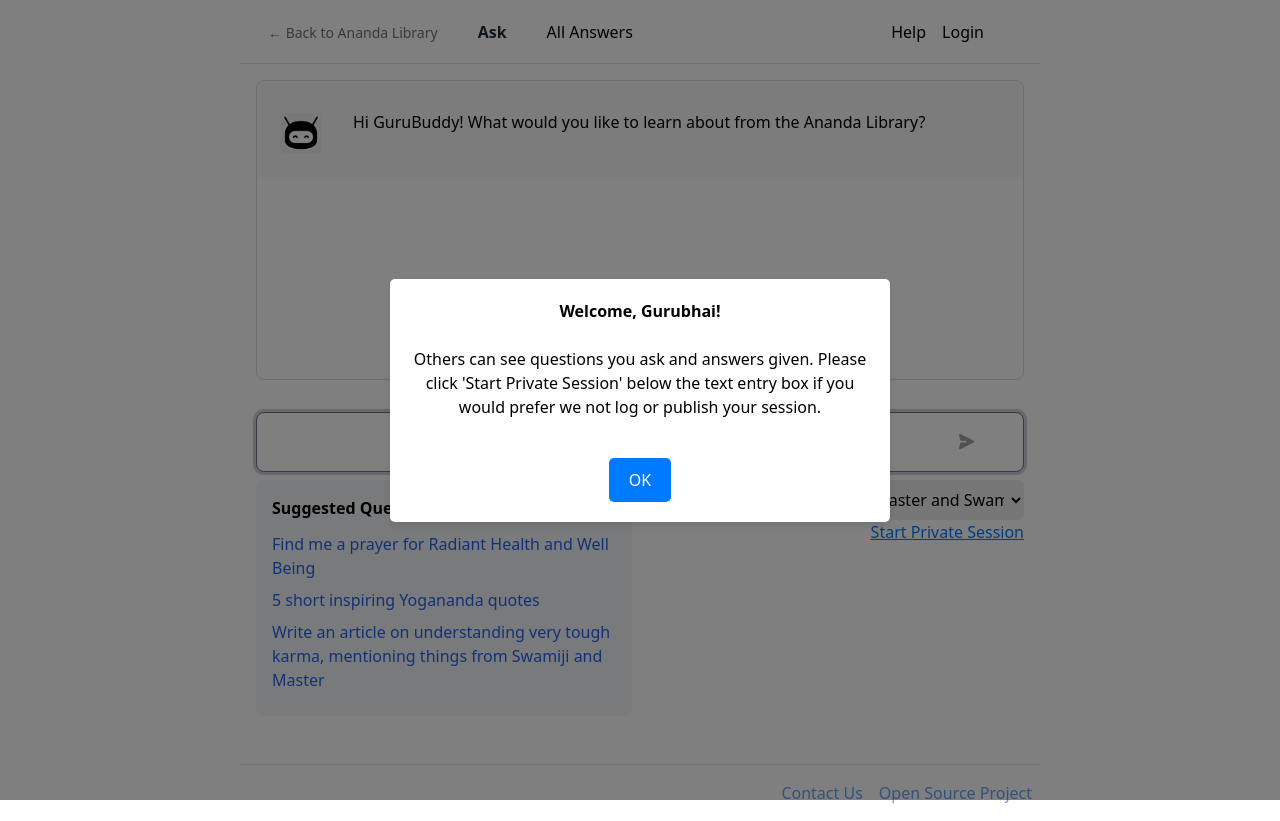
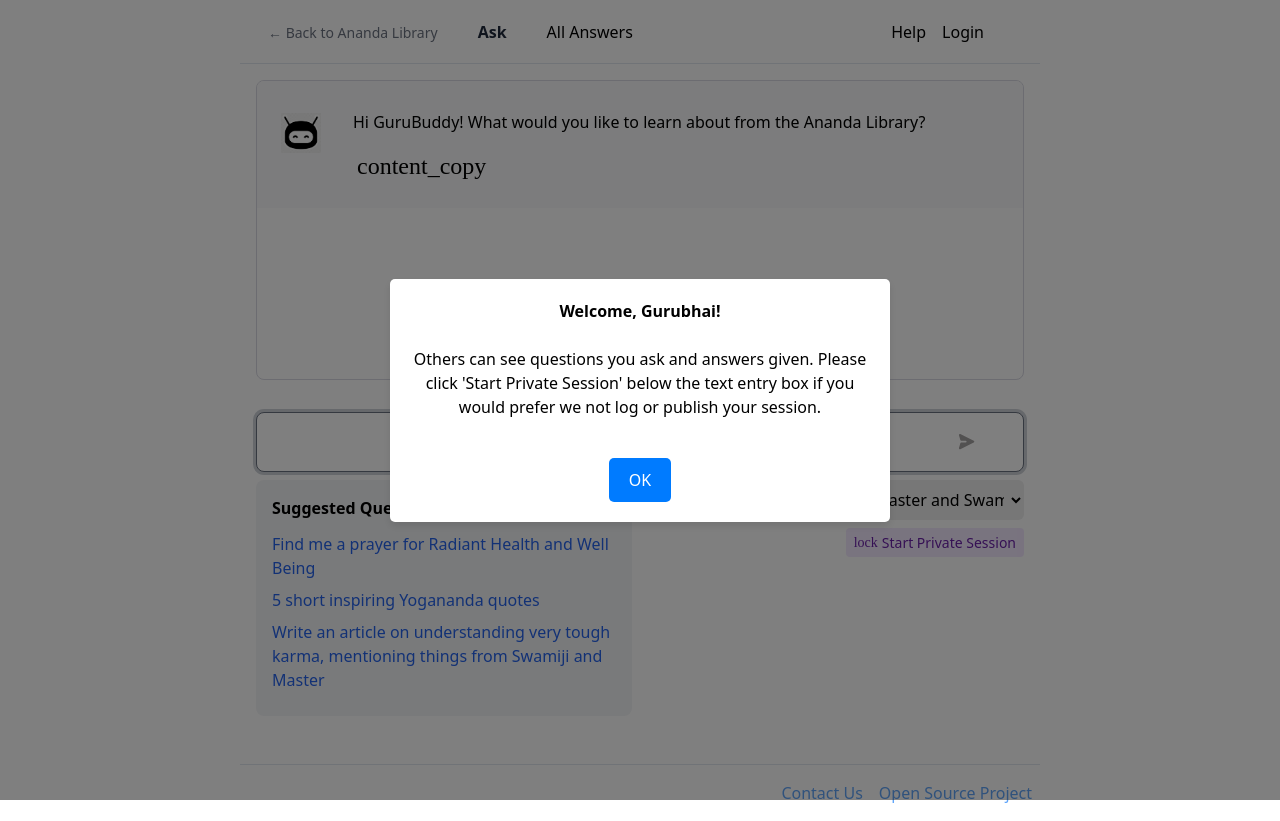
Before and after one commit to mayooear/gpt4-pdf-chatbot-langchain, a Next.js app: page / in a window 1280 px wide. Built offline with nearby package versions, Linux system fonts and the light colour scheme.

Commit message:
Private mode improvements

```diff
--- a/components/ChatInput.tsx
+++ b/components/ChatInput.tsx
@@ -191,13 +191,16 @@ export const ChatInput: React.FC<ChatInputProps> = ({
                       <CollectionSelector onCollectionChange={handleCollectionChange} currentCollection={collection} />
                     </div>
                   </div>
-                  <button
-                    type="button"
-                    onClick={handlePrivateSessionChange}
-                    className={`${styles.privateButton} ${privateSession ? styles.buttonActive : ''} w-full sm:w-auto mt-2 sm:mt-1`}
-                  >
-                    {privateSession ? 'Reload Page to End Private Session' : 'Start Private Session'}
-                  </button>
+                  {!privateSession && (
+                    <button
+                      type="button"
+                      onClick={handlePrivateSessionChange}
+                      className="mt-2 px-2 py-1 text-xs sm:text-sm rounded w-1/2 sm:w-auto bg-purple-100 text-purple-800"
+                    >
+                      <span className="material-icons text-sm mr-1 align-middle">lock</span>
+                      <span className="align-middle">Start Private Session</span>
+                    </button>
+                  )}
                 </div>
               </div>
             )}
--- a/pages/index.tsx
+++ b/pages/index.tsx
@@ -229,6 +229,16 @@ export default function Home() {
       <Layout>
         <LikePrompt show={showLikePrompt} />
         <div className={styles.main}>
+        {privateSession && (
+            <div className="bg-purple-100 text-purple-800 text-center py-2 flex items-center justify-center">
+              <span className="material-icons text-2xl mr-2">lock</span>
+              You are in a Private Session (<button
+                onClick={handlePrivateSessionChange}
+                className="underline hover:text-purple-900"
+              > end private session
+              </button> )
+            </div>
+          )}
           <div className={styles.cloud} style={{ width: '100%', maxWidth: '100%', boxSizing: 'border-box' }}>
             <div ref={messageListRef} className={`${styles.messagelist} w-full overflow-y-auto`}>
               {messages.map((message, index) => {
@@ -288,9 +298,10 @@ export default function Home() {
                             </ReactMarkdown>
                           </div>
                           {/* Action icons container */}
-                          {message.type === 'apiMessage' && message.docId && (
                           <div className="mt-4 flex gap-2">
                             <CopyButton markdown={message.message} answerId={message.docId ?? ''} />
+                            {!privateSession && message.type === 'apiMessage' && message.docId && (
+                              <>
                                 <button
                                   onClick={() => handleCopyLink(message.docId ?? '')}
                                   className="text-black-600 hover:underline flex items-center"
@@ -316,8 +327,9 @@ export default function Home() {
                                     {votes[message.docId ?? ''] === -1 ? 'thumb_down' : 'thumb_down_off_alt'}
                                   </span>
                                 </button>
+                              </>
+                            )}
                           </div>
-                          )}
                         </div>
                       </div>
                     </div>
@@ -348,6 +360,16 @@ export default function Home() {
               setIsControlsMenuOpen={setIsControlsMenuOpen}
             />
           </div>
+          {privateSession && (
+            <div className="bg-purple-100 text-purple-800 text-center py-2 flex items-center justify-center">
+              <span className="material-icons text-2xl mr-2">lock</span>
+              You are in a Private Session (<button
+                onClick={handlePrivateSessionChange}
+              className="underline hover:text-purple-900"
+            > end private session
+            </button> )
+          </div>
+        )}
         </div>
         {showShareDialog && (
           <div className={styles.shareDialogBackdrop}>
```
Lines whose indentation alone changed are shown as unchanged.
